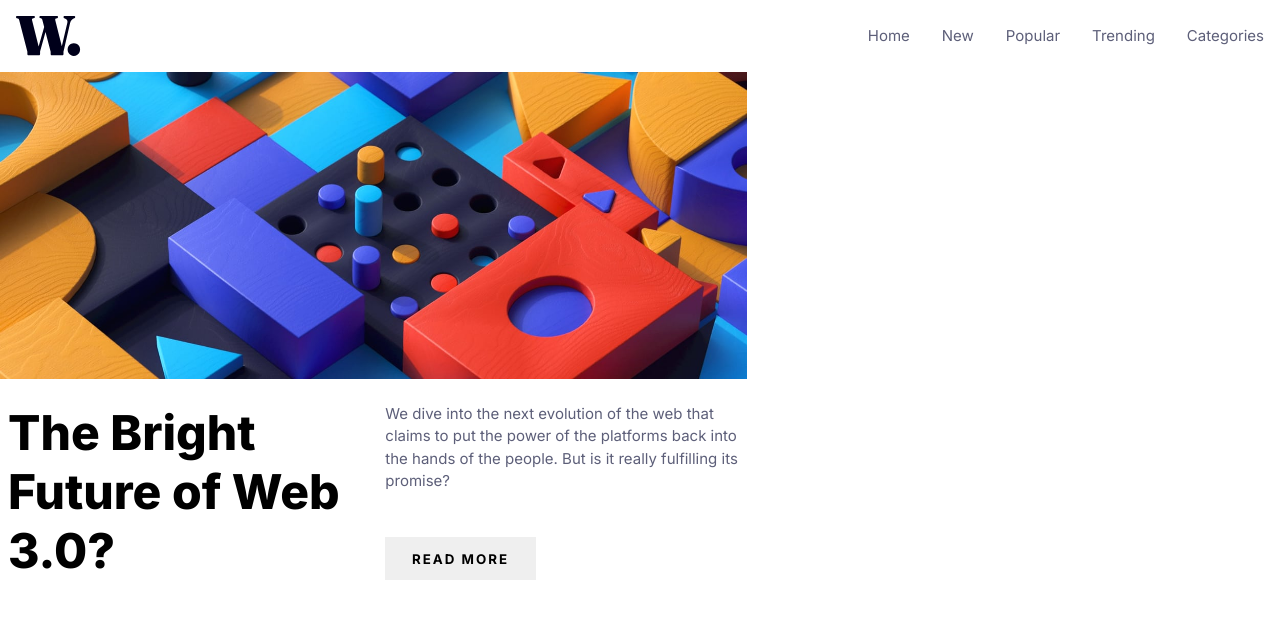
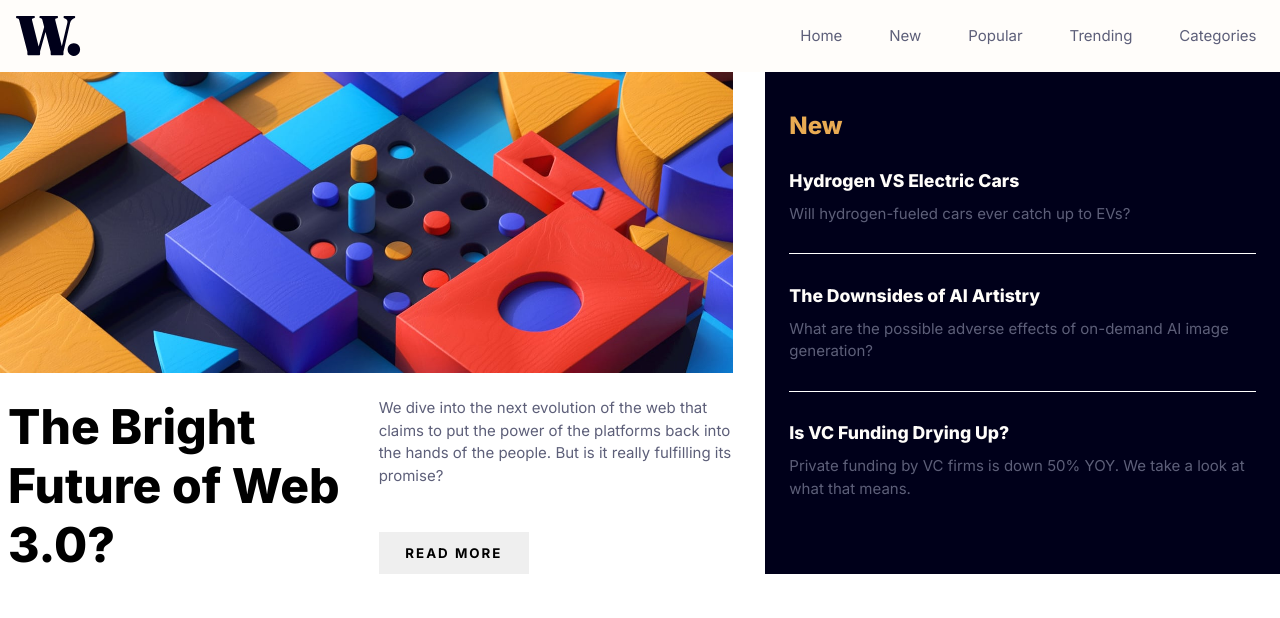
Before and after one commit to SebastianLaka/news-homepage, a Vue app: page / in a window 1280 px wide. Shown: the top 618 px of the page. Built offline with nearby package versions, Linux system fonts and the light colour scheme.

Commit message:
Added styles for News aside component

```diff
--- a/src/components/Layout.vue
+++ b/src/components/Layout.vue
@@ -1,22 +1,33 @@
 <script setup>
 import SiteNavigation from './nav/NavMain.vue'
 import HeaderMain from './header/HeaderMain.vue';
+import NewsMain from './news-articles/NewsMain.vue';
 </script>
 <template>
   <main class="main-content">
     <SiteNavigation />
     <HeaderMain />
+    <NewsMain />
   </main>
 </template>
 <style scoped lang="scss">
 @use '../assets/sass/fonts.scss' as *;
+@use '../assets/sass/mixins.scss' as *;
 .main-content {
   min-height: 100svh;
+}
+@media (min-width: 375px){
+  .main-content{
+    @include flex-layout($flex-direction: column);
+    gap: 2em;
+  }
 }
 @media (min-width: 992px){
   .main-content{
     display: grid;
     grid-template-columns: repeat(12, 1fr);
+    grid-template-rows: repeat(2, 1fr);
+
   }
 }
 </style>
--- a/src/components/nav/NavMain.vue
+++ b/src/components/nav/NavMain.vue
@@ -73,6 +73,7 @@ const navItems = ref([
     left: 0;
     right: 0;
     padding: 1em;
+    background-color: getColor('off-white');
     &__icon {
       border: none;
     }
--- a/src/components/nav/Navigation.vue
+++ b/src/components/nav/Navigation.vue
@@ -22,6 +22,7 @@ const props = defineProps({
       color: getColor('very-dark-blue');
       font-size: 1.25rem;
       transition: color .3s ease-in-out;
+      padding: .5em;
       &:hover{
         color: getColor('soft-red');
       }
--- /dev/null
+++ b/src/components/news-articles/NewsArticles.vue
@@ -0,0 +1,3 @@
+<template>
+        <slot name="news-topics" />
+</template>
--- /dev/null
+++ b/src/components/news-articles/NewsMain.vue
@@ -0,0 +1,77 @@
+<script setup>
+import { ref } from 'vue'
+import NewsArticles from './NewsArticles.vue'
+const newsTopics = ref([
+  {
+    id: 1,
+    title: 'Hydrogen VS Electric Cars',
+    description: ' Will hydrogen-fueled cars ever catch up to EVs?',
+  },
+  {
+    id: 2,
+    title: 'The Downsides of AI Artistry',
+    description: 'What are the possible adverse effects of on-demand AI image generation?',
+  },
+  {
+    id: 3,
+    title: ' Is VC Funding Drying Up?',
+    description: ' Private funding by VC firms is down 50% YOY. We take a look at what that means.',
+  },
+])
+</script>
+<template>
+  <article class="news-articles">
+    <h1 class="news-articles__header">New</h1>
+    <NewsArticles v-for="newTopic in newsTopics" :key="newTopic.id">
+      <template #news-topics>
+        <div class="new-article-topic">
+          <h1 class="new-article-topic__header">{{ newTopic.title }}</h1>
+          <p class="new-article-topic__description">{{ newTopic.description }}</p>
+        </div>
+      </template>
+    </NewsArticles>
+  </article>
+</template>
+<style lang="scss" scoped>
+@use '../../assets/sass/mixins.scss' as *;
+@use '../../assets//sass/fonts.scss' as *;
+@use '../../assets/sass/colors.scss' as *;
+@media (min-width: 375px) {
+  .news-articles {
+    @include flex-layout($flex-direction: column, $justify-content: space-evenly);
+    background-color: getColor('very-dark-blue');
+    padding: 1.5em;
+    gap: 0.5em 0;
+    &__header {
+      color: getColor('soft-orange');
+    }
+    .new-article-topic {
+      @include flex-layout($flex-direction: column);
+      gap: 0.75em 0;
+      border-bottom: 0.1em solid white;
+      &:last-child {
+        border-bottom: none;
+        padding: 0;
+      }
+      &__header {
+        color: getColor('off-white');
+        font-size: 1.1rem;
+      }
+      &__description {
+        padding-bottom: 1.85em;
+      }
+    }
+  }
+}
+@media (min-width: 992px) {
+  .news-articles {
+    padding-top: 5.5em;
+    grid-column: 8 / 13;
+  }
+}
+@media (min-width: 1300px) {
+  .news-articles {
+    grid-column: 8/12;
+  }
+}
+</style>
```
